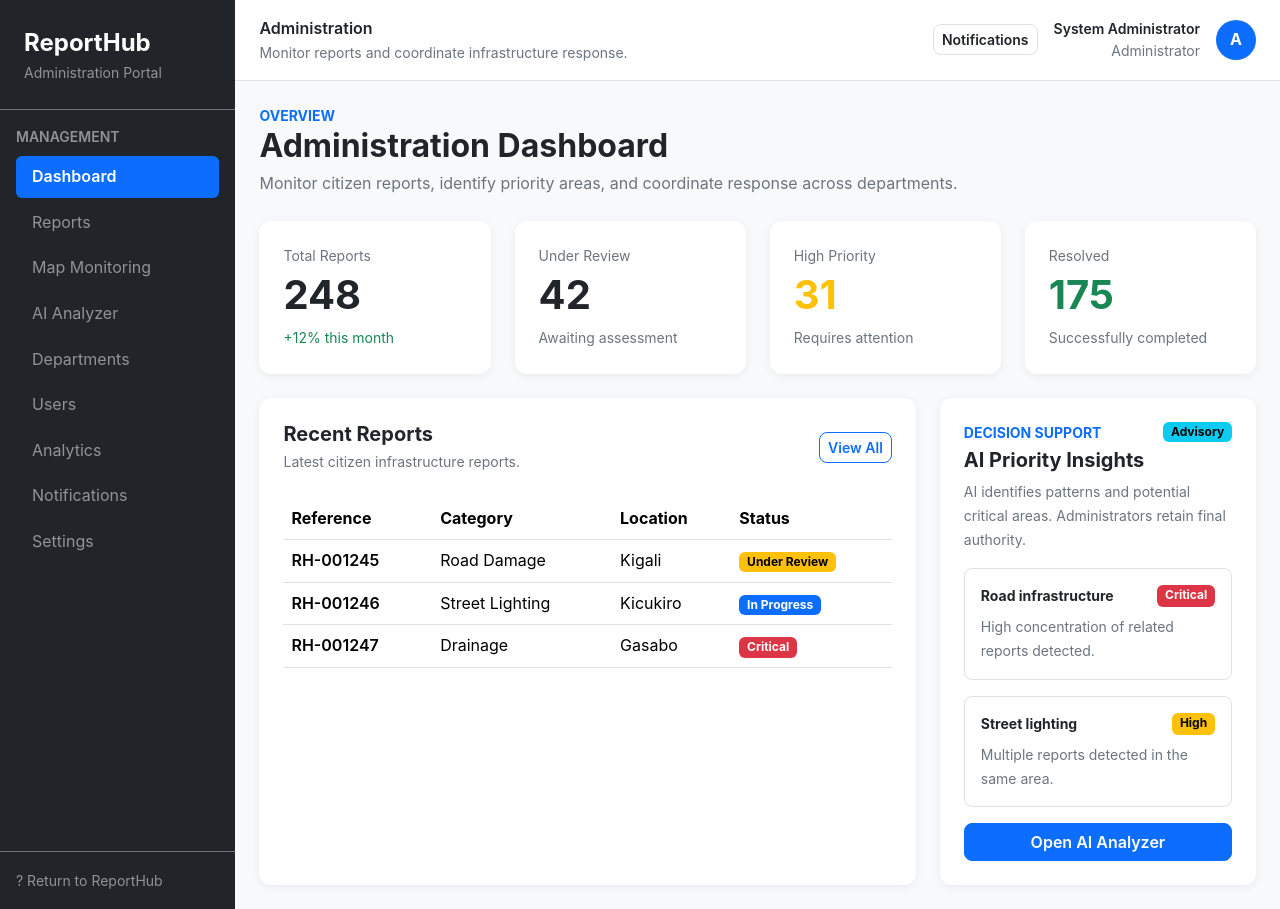
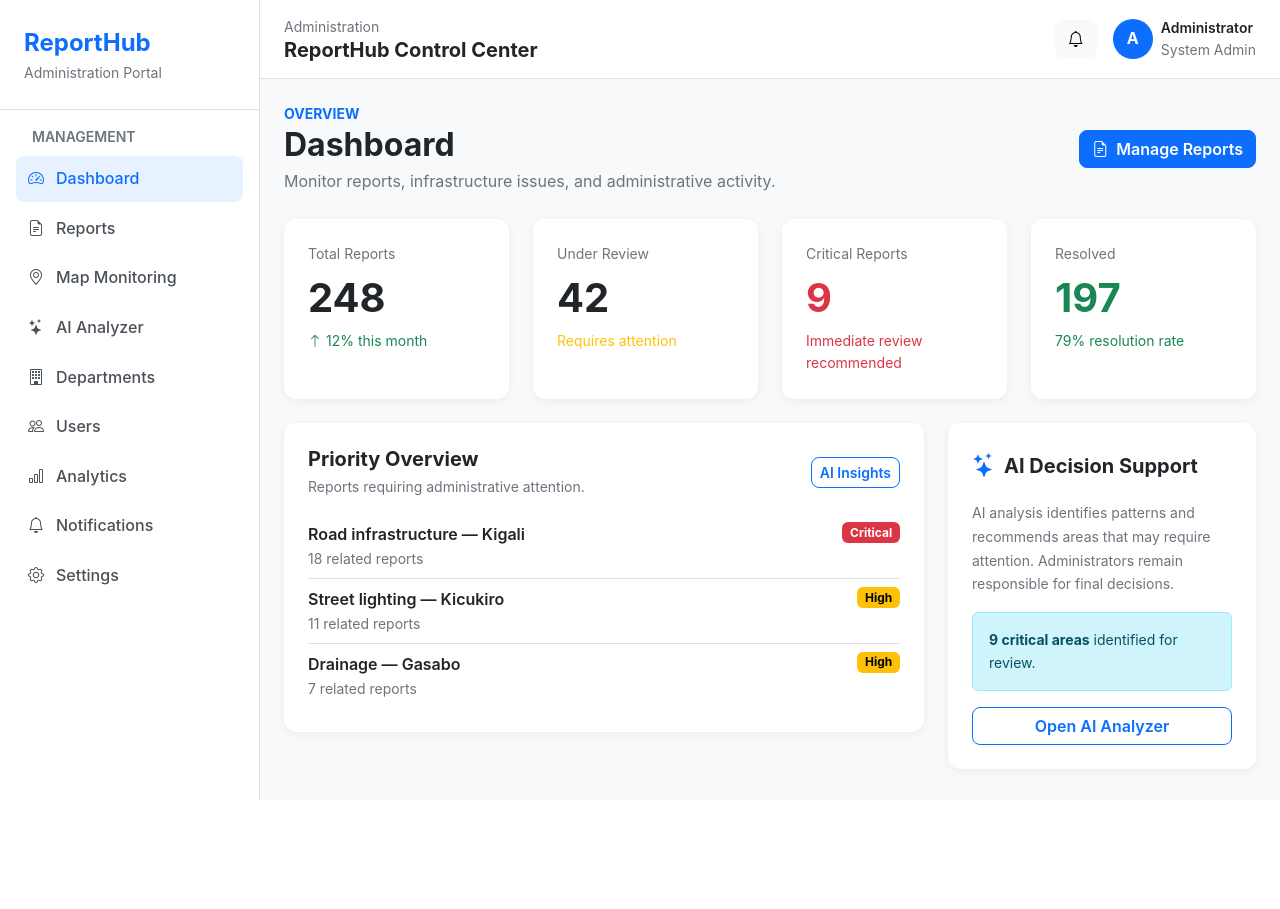
Before and after one commit to tonkyzone100m-ctrl/reporthub-pro, a React (Vite) app: page /admin in a window 1280 px wide. After the commit the page ends 800 px from the top, so only its background shows below. Built offline with nearby package versions, Linux system fonts and the light colour scheme.

Commit message:
Build admin dashboard shell

```diff
--- a/package.json
+++ b/package.json
@@ -11,6 +11,7 @@
   },
   "dependencies": {
     "bootstrap": "^5.3.8",
+    "bootstrap-icons": "^1.13.1",
     "react": "^19.2.8",
     "react-dom": "^19.2.8",
     "react-router-dom": "^7.18.2"
--- a/src/components/admin/AdminHeader.tsx
+++ b/src/components/admin/AdminHeader.tsx
@@ -2,40 +2,43 @@ import { Link } from 'react-router-dom'
 
 function AdminHeader() {
   return (
-    <header className="bg-white border-bottom">
-      <div className="container-fluid px-3 px-md-4 py-3">
-        <div className="d-flex justify-content-between align-items-center">
+    <header className="admin-header bg-white border-bottom">
+      <div className="d-flex align-items-center justify-content-between px-3 px-lg-4 py-3">
         <div>
-            <div className="fw-semibold">
+          <div className="small text-secondary">
             Administration
           </div>
-            <div className="small text-secondary">
-              Monitor reports and coordinate infrastructure response.
-            </div>
+
+          <h1 className="h5 fw-bold mb-0">
+            ReportHub Control Center
+          </h1>
         </div>
 
         <div className="d-flex align-items-center gap-3">
           <Link
             to="/admin/notifications"
-              className="btn btn-outline-secondary btn-sm"
+            className="btn btn-light position-relative"
+            aria-label="Notifications"
           >
-              Notifications
+            <i className="bi bi-bell" />
           </Link>
 
-            <div className="text-end d-none d-sm-block">
-              <div className="fw-semibold small">
-                System Administrator
-              </div>
-              <div className="text-secondary small">
-                Administrator
-              </div>
-            </div>
-
+          <div className="d-flex align-items-center gap-2">
             <div
               className="rounded-circle bg-primary text-white d-flex align-items-center justify-content-center fw-bold"
               style={{ width: '40px', height: '40px' }}
             >
               A
+            </div>
+
+            <div className="d-none d-md-block">
+              <div className="small fw-semibold">
+                Administrator
+              </div>
+
+              <div className="small text-secondary">
+                System Admin
+              </div>
             </div>
           </div>
         </div>
--- a/src/components/admin/AdminSidebar.tsx
+++ b/src/components/admin/AdminSidebar.tsx
@@ -1,32 +1,32 @@
 import { NavLink } from 'react-router-dom'
 
 const navigation = [
-  { label: 'Dashboard', path: '/admin' },
-  { label: 'Reports', path: '/admin/reports' },
-  { label: 'Map Monitoring', path: '/admin/map' },
-  { label: 'AI Analyzer', path: '/admin/ai-analyzer' },
-  { label: 'Departments', path: '/admin/departments' },
-  { label: 'Users', path: '/admin/users' },
-  { label: 'Analytics', path: '/admin/analytics' },
-  { label: 'Notifications', path: '/admin/notifications' },
-  { label: 'Settings', path: '/admin/settings' },
+  { label: 'Dashboard', path: '/admin', icon: 'bi-speedometer2' },
+  { label: 'Reports', path: '/admin/reports', icon: 'bi-file-earmark-text' },
+  { label: 'Map Monitoring', path: '/admin/map', icon: 'bi-geo-alt' },
+  { label: 'AI Analyzer', path: '/admin/ai-analyzer', icon: 'bi-stars' },
+  { label: 'Departments', path: '/admin/departments', icon: 'bi-building' },
+  { label: 'Users', path: '/admin/users', icon: 'bi-people' },
+  { label: 'Analytics', path: '/admin/analytics', icon: 'bi-bar-chart' },
+  { label: 'Notifications', path: '/admin/notifications', icon: 'bi-bell' },
+  { label: 'Settings', path: '/admin/settings', icon: 'bi-gear' },
 ]
 
 function AdminSidebar() {
   return (
-    <aside
-      className="bg-dark text-white d-none d-lg-flex flex-column"
-      style={{ width: '260px', minHeight: '100vh' }}
-    >
-      <div className="p-4 border-bottom border-secondary">
-        <div className="fw-bold fs-4">ReportHub</div>
-        <div className="small text-white-50">
+    <aside className="admin-sidebar">
+      <div className="p-4 border-bottom">
+        <div className="fw-bold fs-4 text-primary">
+          ReportHub
+        </div>
+
+        <div className="small text-secondary">
           Administration Portal
         </div>
       </div>
 
-      <nav className="p-3 flex-grow-1">
-        <div className="text-uppercase small text-white-50 fw-semibold mb-2">
+      <nav className="p-3">
+        <div className="small text-uppercase fw-semibold text-secondary px-3 mb-2">
           Management
         </div>
 
@@ -37,27 +37,15 @@ function AdminSidebar() {
               to={item.path}
               end={item.path === '/admin'}
               className={({ isActive }) =>
-                `text-decoration-none rounded px-3 py-2 ${
-                  isActive
-                    ? 'bg-primary text-white fw-semibold'
-                    : 'text-white-50'
-                }`
+                `admin-nav-link ${isActive ? 'active' : ''}`
               }
             >
-              {item.label}
+              <i className={`bi ${item.icon}`} />
+              <span>{item.label}</span>
             </NavLink>
           ))}
         </div>
       </nav>
-
-      <div className="p-3 border-top border-secondary">
-        <NavLink
-          to="/"
-          className="text-white-50 text-decoration-none small"
-        >
-          ? Return to ReportHub
-        </NavLink>
-      </div>
     </aside>
   )
 }
--- a/src/index.css
+++ b/src/index.css
@@ -472,3 +472,60 @@ textarea.form-control {
     animation-iteration-count: 1 !important;
   }
 }
+
+
+
+.admin-sidebar {
+  position: fixed;
+  top: 0;
+  bottom: 0;
+  left: 0;
+  width: 260px;
+  background: #ffffff;
+  border-right: 1px solid #dee2e6;
+  overflow-y: auto;
+  z-index: 1030;
+}
+
+.admin-main {
+  margin-left: 260px;
+  min-height: 100vh;
+}
+
+.admin-header {
+  position: sticky;
+  top: 0;
+  z-index: 1020;
+}
+
+.admin-nav-link {
+  display: flex;
+  align-items: center;
+  gap: 12px;
+  padding: 10px 12px;
+  border-radius: 8px;
+  color: #495057;
+  text-decoration: none;
+  font-weight: 500;
+}
+
+.admin-nav-link:hover {
+  background: #f1f3f5;
+  color: #0d6efd;
+}
+
+.admin-nav-link.active {
+  background: #e7f1ff;
+  color: #0d6efd;
+}
+
+@media (max-width: 991.98px) {
+  .admin-sidebar {
+    position: static;
+    width: 100%;
+  }
+
+  .admin-main {
+    margin-left: 0;
+  }
+}
--- a/src/layouts/AdminLayout.tsx
+++ b/src/layouts/AdminLayout.tsx
@@ -1,17 +1,16 @@
 import { Outlet } from 'react-router-dom'
-
 import AdminSidebar from '../components/admin/AdminSidebar'
 import AdminHeader from '../components/admin/AdminHeader'
 
 function AdminLayout() {
   return (
-    <div className="d-flex min-vh-100 bg-light">
+    <div className="min-vh-100 bg-light">
       <AdminSidebar />
 
-      <div className="flex-grow-1 min-w-0">
+      <div className="admin-main">
         <AdminHeader />
 
-        <main className="p-3 p-md-4">
+        <main className="p-3 p-lg-4">
           <Outlet />
         </main>
       </div>
--- a/src/main.tsx
+++ b/src/main.tsx
@@ -3,7 +3,7 @@ import { createRoot } from 'react-dom/client'
 
 import 'bootstrap/dist/css/bootstrap.min.css'
 import 'bootstrap/dist/js/bootstrap.bundle.min.js'
-
+import 'bootstrap-icons/font/bootstrap-icons.css'
 import './index.css'
 import App from './App'
 
--- a/src/pages/admin/AdminDashboard.tsx
+++ b/src/pages/admin/AdminDashboard.tsx
@@ -3,33 +3,45 @@ import { Link } from 'react-router-dom'
 function AdminDashboard() {
   return (
     <div>
-      <div className="mb-4">
-        <div className="text-primary small text-uppercase fw-bold">
-          Overview
+      <div className="d-flex flex-column flex-md-row justify-content-between align-items-md-center gap-3 mb-4">
+        <div>
+          <div className="text-primary small fw-bold text-uppercase">
+            Overview
+          </div>
+
+          <h2 className="fw-bold mb-1">
+            Dashboard
+          </h2>
+
+          <p className="text-secondary mb-0">
+            Monitor reports, infrastructure issues, and administrative activity.
+          </p>
         </div>
 
-        <h1 className="h2 fw-bold mb-1">
-          Administration Dashboard
-        </h1>
-
-        <p className="text-secondary mb-0">
-          Monitor citizen reports, identify priority areas,
-          and coordinate response across departments.
-        </p>
+        <Link
+          to="/admin/reports"
+          className="btn btn-primary"
+        >
+          <i className="bi bi-file-earmark-text me-2" />
+          Manage Reports
+        </Link>
       </div>
 
       <div className="row g-4 mb-4">
         <div className="col-sm-6 col-xl-3">
           <div className="card border-0 shadow-sm h-100">
             <div className="card-body p-4">
-              <div className="text-secondary small">
+              <div className="text-secondary small mb-2">
                 Total Reports
               </div>
-              <div className="display-6 fw-bold mt-1">
+
+              <div className="display-6 fw-bold">
                 248
               </div>
+
               <div className="small text-success mt-2">
-                +12% this month
+                <i className="bi bi-arrow-up me-1" />
+                12% this month
               </div>
             </div>
           </div>
@@ -38,29 +50,15 @@ function AdminDashboard() {
         <div className="col-sm-6 col-xl-3">
           <div className="card border-0 shadow-sm h-100">
             <div className="card-body p-4">
-              <div className="text-secondary small">
+              <div className="text-secondary small mb-2">
                 Under Review
               </div>
-              <div className="display-6 fw-bold mt-1">
+
+              <div className="display-6 fw-bold">
                 42
               </div>
-              <div className="small text-secondary mt-2">
-                Awaiting assessment
-              </div>
-            </div>
-          </div>
-        </div>
 
-        <div className="col-sm-6 col-xl-3">
-          <div className="card border-0 shadow-sm h-100">
-            <div className="card-body p-4">
-              <div className="text-secondary small">
-                High Priority
-              </div>
-              <div className="display-6 fw-bold text-warning mt-1">
-                31
-              </div>
-              <div className="small text-secondary mt-2">
+              <div className="small text-warning mt-2">
                 Requires attention
               </div>
             </div>
@@ -70,14 +68,34 @@ function AdminDashboard() {
         <div className="col-sm-6 col-xl-3">
           <div className="card border-0 shadow-sm h-100">
             <div className="card-body p-4">
-              <div className="text-secondary small">
+              <div className="text-secondary small mb-2">
+                Critical Reports
+              </div>
+
+              <div className="display-6 fw-bold text-danger">
+                9
+              </div>
+
+              <div className="small text-danger mt-2">
+                Immediate review recommended
+              </div>
+            </div>
+          </div>
+        </div>
+
+        <div className="col-sm-6 col-xl-3">
+          <div className="card border-0 shadow-sm h-100">
+            <div className="card-body p-4">
+              <div className="text-secondary small mb-2">
                 Resolved
               </div>
-              <div className="display-6 fw-bold text-success mt-1">
-                175
+
+              <div className="display-6 fw-bold text-success">
+                197
               </div>
-              <div className="small text-secondary mt-2">
-                Successfully completed
+
+              <div className="small text-success mt-2">
+                79% resolution rate
               </div>
             </div>
           </div>
@@ -85,143 +103,111 @@ function AdminDashboard() {
       </div>
 
       <div className="row g-4">
-        <div className="col-xl-8">
-          <div className="card border-0 shadow-sm h-100">
+        <div className="col-lg-8">
+          <div className="card border-0 shadow-sm">
             <div className="card-body p-4">
-              <div className="d-flex justify-content-between align-items-center mb-4">
+              <div className="d-flex justify-content-between align-items-center mb-3">
                 <div>
-                  <h2 className="h5 fw-bold mb-1">
-                    Recent Reports
-                  </h2>
-                  <p className="text-secondary small mb-0">
-                    Latest citizen infrastructure reports.
+                  <h3 className="h5 fw-bold mb-1">
+                    Priority Overview
+                  </h3>
+
+                  <p className="small text-secondary mb-0">
+                    Reports requiring administrative attention.
                   </p>
                 </div>
 
                 <Link
-                  to="/admin/reports"
+                  to="/admin/ai-analyzer"
                   className="btn btn-sm btn-outline-primary"
                 >
-                  View All
+                  AI Insights
                 </Link>
               </div>
 
-              <div className="table-responsive">
-                <table className="table align-middle mb-0">
-                  <thead>
-                    <tr>
-                      <th>Reference</th>
-                      <th>Category</th>
-                      <th>Location</th>
-                      <th>Status</th>
-                    </tr>
-                  </thead>
+              <div className="list-group list-group-flush">
+                <div className="list-group-item px-0">
+                  <div className="d-flex justify-content-between">
+                    <div>
+                      <div className="fw-semibold">
+                        Road infrastructure — Kigali
+                      </div>
 
-                  <tbody>
-                    <tr>
-                      <td className="fw-semibold">
-                        RH-001245
-                      </td>
-                      <td>Road Damage</td>
-                      <td>Kigali</td>
-                      <td>
-                        <span className="badge text-bg-warning">
-                          Under Review
-                        </span>
-                      </td>
-                    </tr>
+                      <div className="small text-secondary">
+                        18 related reports
+                      </div>
+                    </div>
 
-                    <tr>
-                      <td className="fw-semibold">
-                        RH-001246
-                      </td>
-                      <td>Street Lighting</td>
-                      <td>Kicukiro</td>
-                      <td>
-                        <span className="badge text-bg-primary">
-                          In Progress
-                        </span>
-                      </td>
-                    </tr>
+                    <span className="badge text-bg-danger align-self-start">
+                      Critical
+                    </span>
+                  </div>
+                </div>
 
-                    <tr>
-                      <td className="fw-semibold">
-                        RH-001247
-                      </td>
-                      <td>Drainage</td>
-                      <td>Gasabo</td>
-                      <td>
-                        <span className="badge text-bg-danger">
-                          Critical
-                        </span>
-                      </td>
-                    </tr>
-                  </tbody>
-                </table>
+                <div className="list-group-item px-0">
+                  <div className="d-flex justify-content-between">
+                    <div>
+                      <div className="fw-semibold">
+                        Street lighting — Kicukiro
+                      </div>
+
+                      <div className="small text-secondary">
+                        11 related reports
+                      </div>
+                    </div>
+
+                    <span className="badge text-bg-warning align-self-start">
+                      High
+                    </span>
+                  </div>
+                </div>
+
+                <div className="list-group-item px-0">
+                  <div className="d-flex justify-content-between">
+                    <div>
+                      <div className="fw-semibold">
+                        Drainage — Gasabo
+                      </div>
+
+                      <div className="small text-secondary">
+                        7 related reports
+                      </div>
+                    </div>
+
+                    <span className="badge text-bg-warning align-self-start">
+                      High
+                    </span>
+                  </div>
+                </div>
               </div>
             </div>
           </div>
         </div>
 
-        <div className="col-xl-4">
+        <div className="col-lg-4">
           <div className="card border-0 shadow-sm h-100">
             <div className="card-body p-4">
-              <div className="d-flex justify-content-between align-items-start">
-                <div>
-                  <div className="text-primary small text-uppercase fw-bold">
-                    Decision Support
-                  </div>
+              <div className="d-flex align-items-center gap-2 mb-3">
+                <i className="bi bi-stars text-primary fs-4" />
 
-                  <h2 className="h5 fw-bold mt-1">
-                    AI Priority Insights
-                  </h2>
-                </div>
-
-                <span className="badge text-bg-info">
-                  Advisory
-                </span>
+                <h3 className="h5 fw-bold mb-0">
+                  AI Decision Support
+                </h3>
               </div>
 
-              <p className="text-secondary small">
-                AI identifies patterns and potential critical
-                areas. Administrators retain final authority.
+              <p className="small text-secondary">
+                AI analysis identifies patterns and recommends areas
+                that may require attention. Administrators remain
+                responsible for final decisions.
               </p>
 
-              <div className="border rounded-3 p-3 mb-3">
-                <div className="d-flex justify-content-between">
-                  <strong className="small">
-                    Road infrastructure
-                  </strong>
-
-                  <span className="badge text-bg-danger">
-                    Critical
-                  </span>
-                </div>
-
-                <p className="small text-secondary mb-0 mt-2">
-                  High concentration of related reports detected.
-                </p>
-              </div>
-
-              <div className="border rounded-3 p-3 mb-3">
-                <div className="d-flex justify-content-between">
-                  <strong className="small">
-                    Street lighting
-                  </strong>
-
-                  <span className="badge text-bg-warning">
-                    High
-                  </span>
-                </div>
-
-                <p className="small text-secondary mb-0 mt-2">
-                  Multiple reports detected in the same area.
-                </p>
+              <div className="alert alert-info small">
+                <strong>9 critical areas</strong> identified for review.
               </div>
 
               <Link
                 to="/admin/ai-analyzer"
-                className="btn btn-primary w-100"
+                className="btn btn-outline-primary w-100"
               >
                 Open AI Analyzer
               </Link>
```
Also changed, not shown: 1 other file (tests, documents, lock files or other folders). Lines whose indentation alone changed are shown as unchanged.
